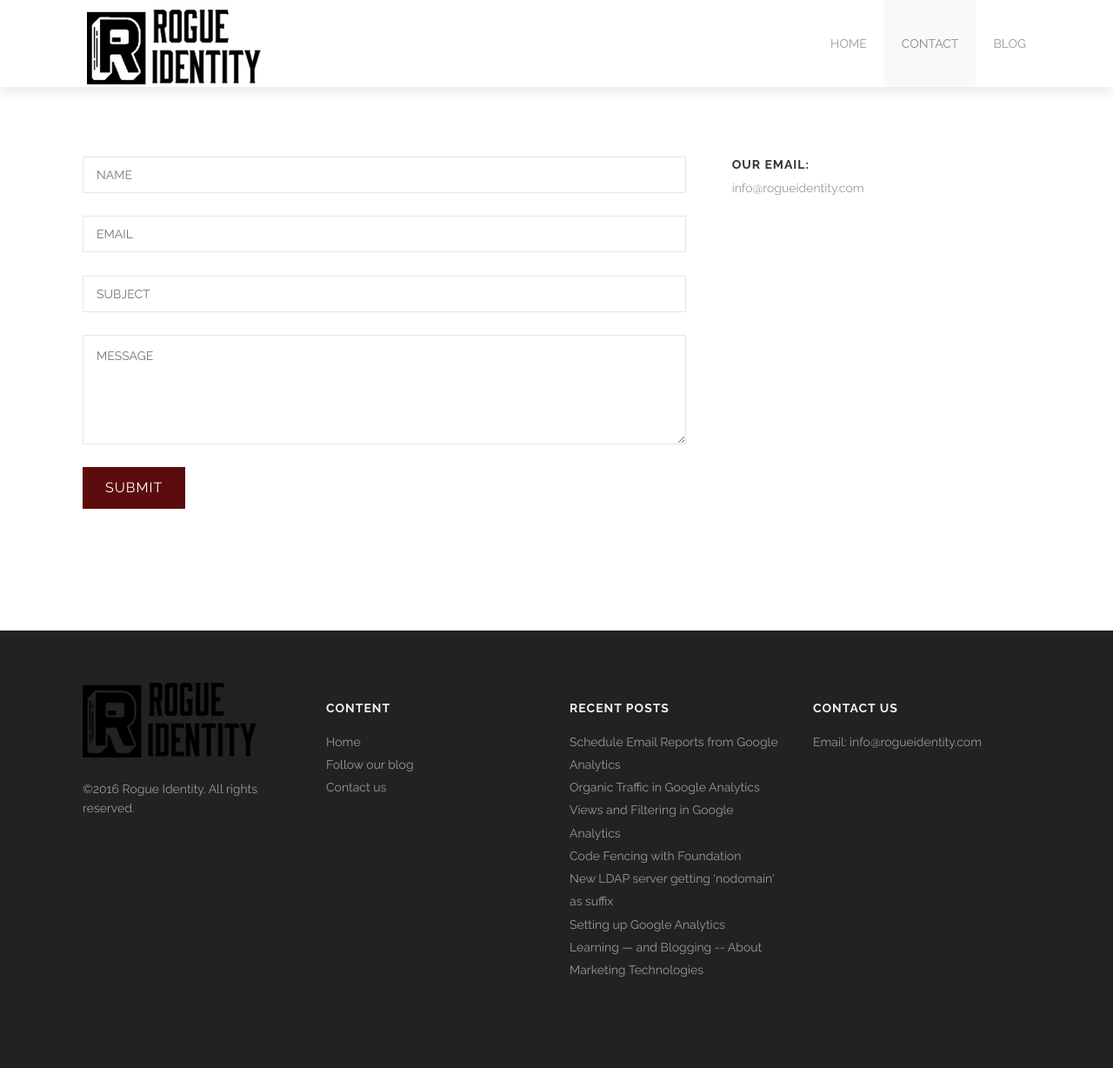
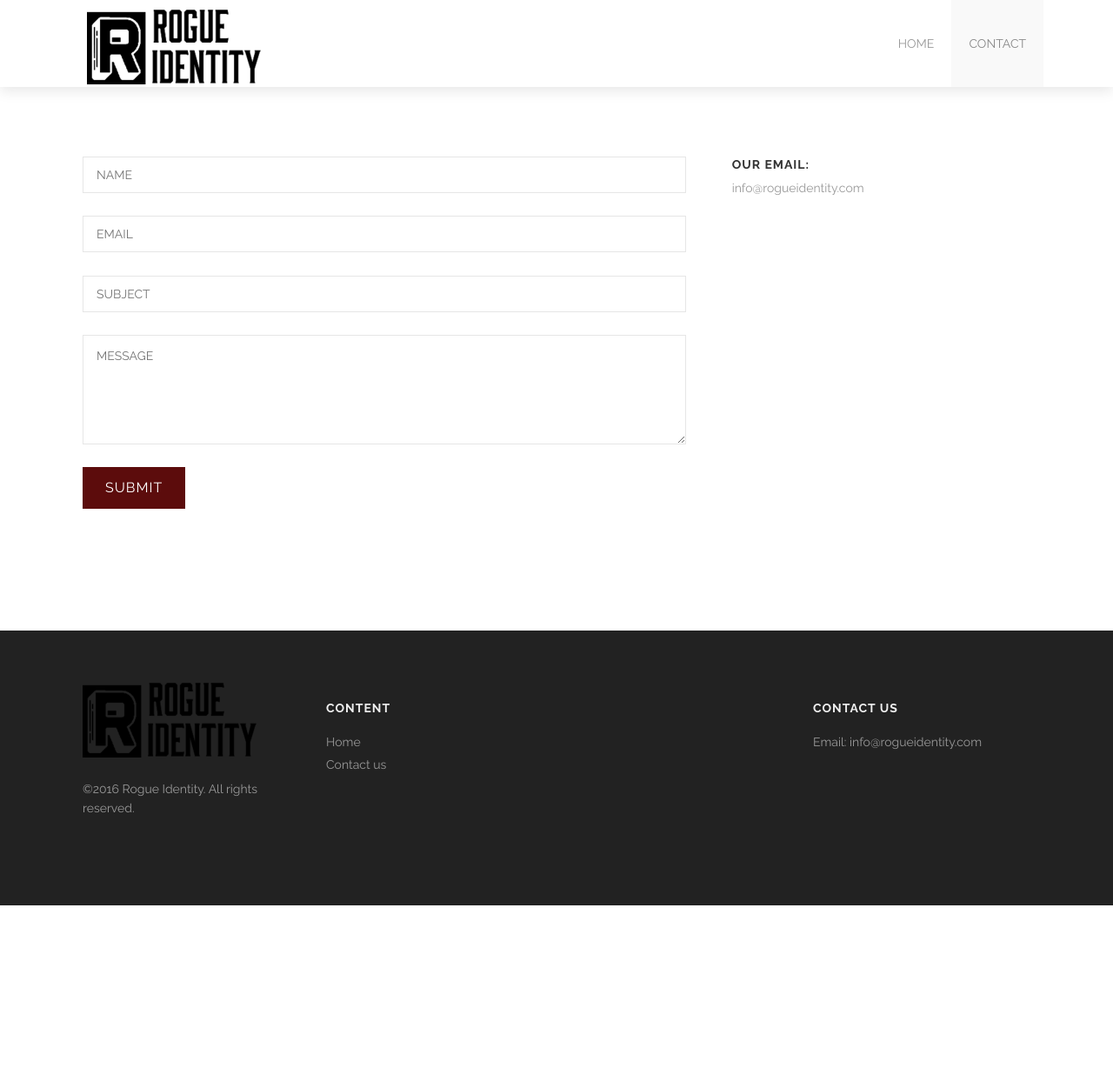
Before and after one commit to rogueidentity/website_poc, a Jekyll site: the page built from contact.html, in a window 1280 px wide. Shown: the whole page at 87% size. Built offline with Jekyll 4.4.1, drawn with Linux system fonts in a browser that asks for light colours; after the commit the page ends 1041 px from its top, so only the background shows below that.

Commit message:
Disabling blog

```diff
--- a/_data/nav.yml
+++ b/_data/nav.yml
@@ -18,6 +18,6 @@
 - name: Contact
   path: contact.html
   section_id: contact
-- name: Blog
-  path: blog/
-  section_id: blog
+  #- name: Blog
+  #path: blog/
+  #section_id: blog
--- a/_includes/footer.html
+++ b/_includes/footer.html
@@ -17,12 +17,12 @@
         <h4>Content</h4>
         <ul>
 		<li><a href="{{site.url}}/index.html">Home</a></li>
-		<li><a href="{{site.url}}/blog">Follow our blog</a></li>
 		<li><a href="{{site.url}}/contact.html">Contact us</a></li>
         </ul>
       </div>
       <div class='spacing'></div>
     </div>
+<!--
     <div class='large-3 medium-3 columns'>
       <div class='spacing'></div>
       <div class='links'>
@@ -35,6 +35,7 @@
       </div>
       <div class='spacing'></div>
     </div>
+-->
     <div class='large-3 medium-3 columns'>
       <div class='spacing'></div>
       <h4>Contact us</h4>
--- a/index.html
+++ b/index.html
@@ -161,7 +161,7 @@ clients:
       <h4 style='color: #999'>About us</h4>
       <h2>Rogue Identity</h2>
       <div class='spacing'></div>
-      <p>Rogue identity provides full-scale software development services. We're a small firm, heavy on experience. Our team of senior engineers has defined industry best practices in big data analytics, identity and security, and UX/UI. We're agile. We manage projects of all sizes, whether you need a few hours to work through an idea or a few years to design and implement an enterprise-wide program. Just let us know what you need. Chances are we've done it successfully before.</p>
+      <p>Rogue Identity provides full-scale software development services. We're a small firm, heavy on experience. Our team of senior engineers has defined industry best practices in big data analytics, identity and security, and UX/UI. We're agile. We manage projects of all sizes, whether you need a few hours to work through an idea or a few years to design and implement an enterprise-wide program. Just let us know what you need. Chances are we've done it successfully before.</p>
     </div>
   </div>
 <div class='three spacing'></div>
```
